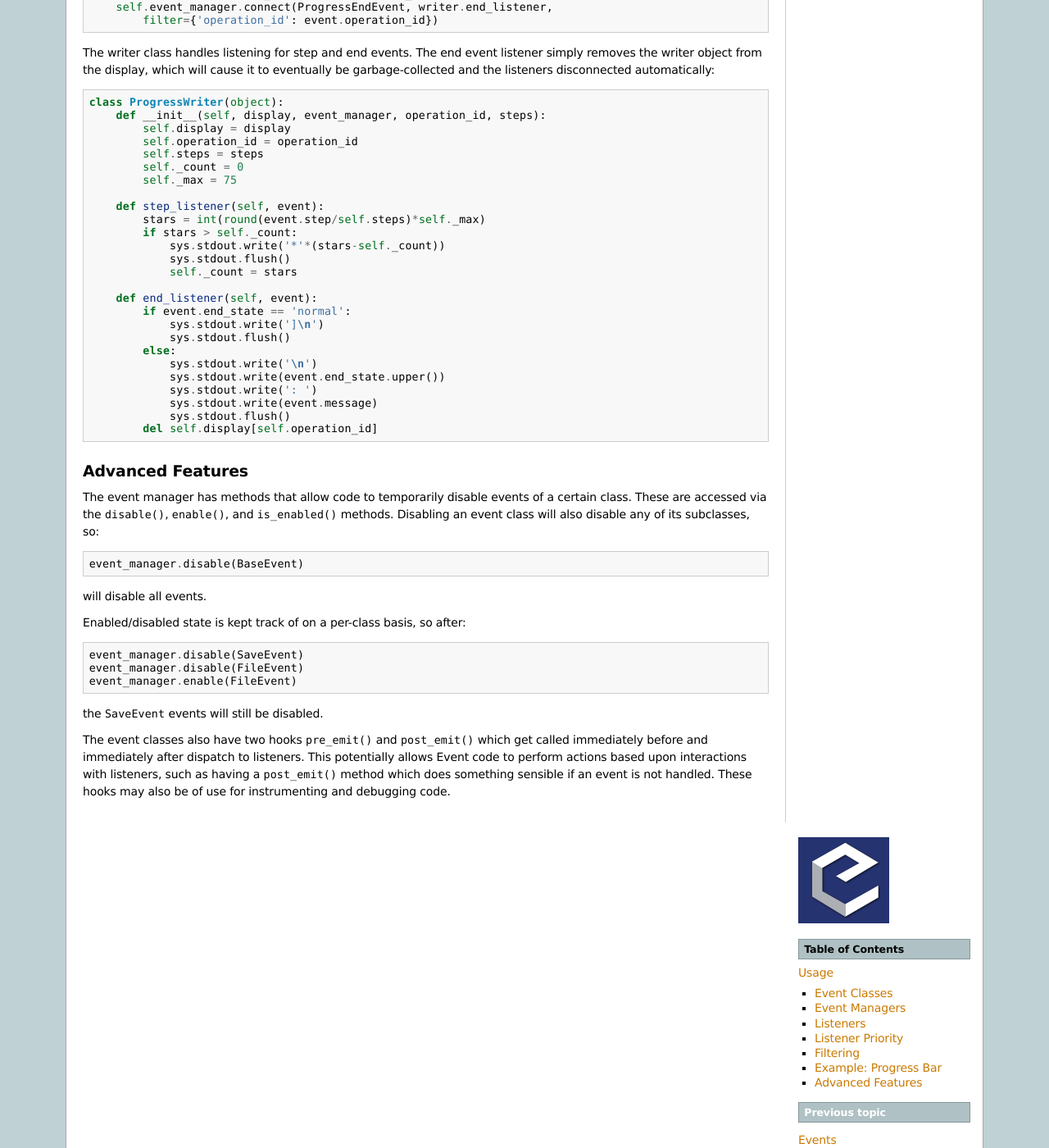
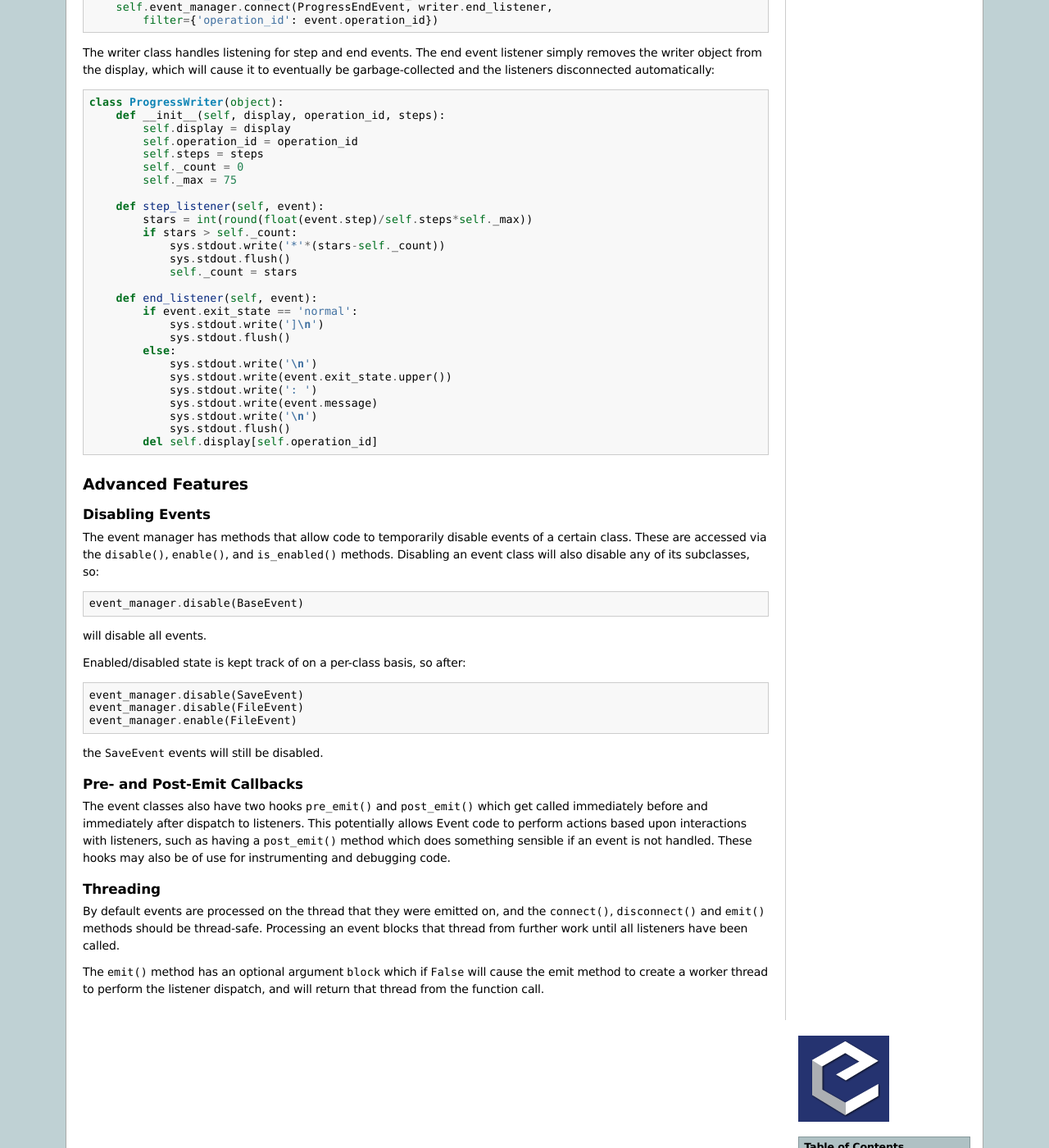
Before and after one commit to enthought/encore, a Sphinx documentation site: the page built from docs/source/events/usage.rst, in a window 1280 px wide and 1400 px high, scrolled down 4043 px. Shown: the whole window at 82% size. Built offline with Sphinx 7.4.7, drawn with Linux system fonts in a browser that asks for light colours; some of the changed text lies outside the part shown.

Commit message:
More work on usage examples

```diff
--- a/docs/source/events/usage.rst
+++ b/docs/source/events/usage.rst
@@ -261,7 +261,7 @@ listener simply removes the writer object from the display, which will cause it
 to eventually be garbage-collected and the listeners disconnected automatically::
 
     class ProgressWriter(object):
-        def __init__(self, display, event_manager, operation_id, steps):
+        def __init__(self, display, operation_id, steps):
             self.display = display
             self.operation_id = operation_id
             self.steps = steps
@@ -269,26 +269,30 @@ to eventually be garbage-collected and the listeners disconnected automatically:
             self._max = 75
 
         def step_listener(self, event):
-            stars = int(round(event.step/self.steps)*self._max)
+            stars = int(round(float(event.step)/self.steps*self._max))
             if stars > self._count:
                 sys.stdout.write('*'*(stars-self._count))
                 sys.stdout.flush()
                 self._count = stars
 
         def end_listener(self, event):
-            if event.end_state == 'normal':
+            if event.exit_state == 'normal':
                 sys.stdout.write(']\n')
                 sys.stdout.flush()
             else:
                 sys.stdout.write('\n')
-                sys.stdout.write(event.end_state.upper())
+                sys.stdout.write(event.exit_state.upper())
                 sys.stdout.write(': ')
                 sys.stdout.write(event.message)
+                sys.stdout.write('\n')
                 sys.stdout.flush()
             del self.display[self.operation_id]
 
 Advanced Features
 -----------------
+
+Disabling Events
+~~~~~~~~~~~~~~~~
 
 The event manager has methods that allow code to temporarily disable events
 of a certain class.  These are accessed via the :py:meth:`~.EventManager.disable`,
@@ -307,6 +311,9 @@ Enabled/disabled state is kept track of on a per-class basis, so after::
 
 the :py:class:`SaveEvent` events will still be disabled.
 
+Pre- and Post-Emit Callbacks
+~~~~~~~~~~~~~~~~~~~~~~~~~~~~
+
 The event classes also have two hooks :py:meth:`~.BaseEvent.pre_emit` and
 :py:meth:`~.BaseEvent.post_emit` which get called immediately before and
 immediately after dispatch to listeners.  This potentially allows Event code to
@@ -314,3 +321,17 @@ perform actions based upon interactions with listeners, such as having a
 :py:meth:`~.BaseEvent.post_emit` method which does something sensible if an
 event is not handled.  These hooks may also be of use for instrumenting and
 debugging code.
+
+Threading
+~~~~~~~~~
+
+By default events are processed on the thread that they were emitted on, and
+the :py:meth:`~.EventManager.connect`, :py:meth:`~.EventManager.disconnect`
+and :py:meth:`~.EventManager.emit` methods should be thread-safe.  Processing
+an event blocks that thread from further work until all listeners have been
+called.
+
+The :py:meth:`~.EventManager.emit` method has an optional argument ``block``
+which if ``False`` will cause the emit method to create a worker thread to
+perform the listener dispatch, and will return that thread from the function
+call.
```
